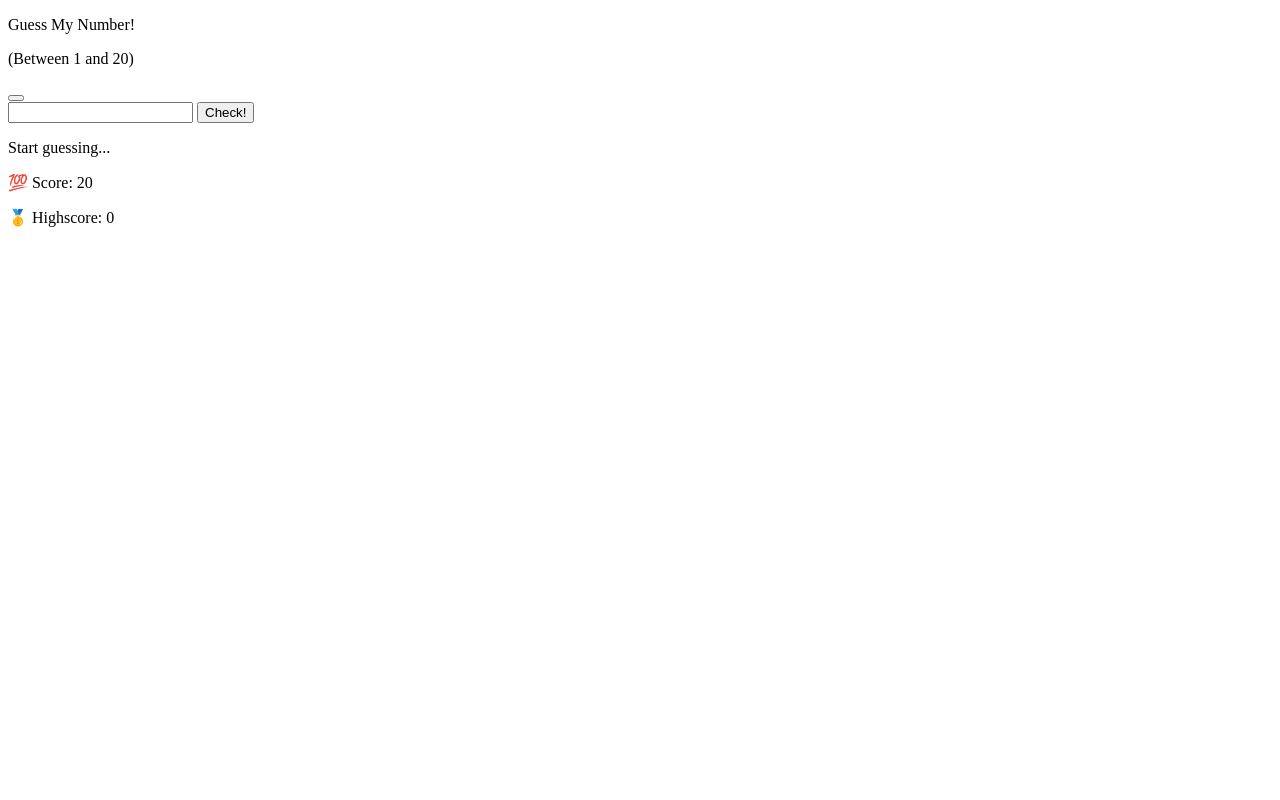
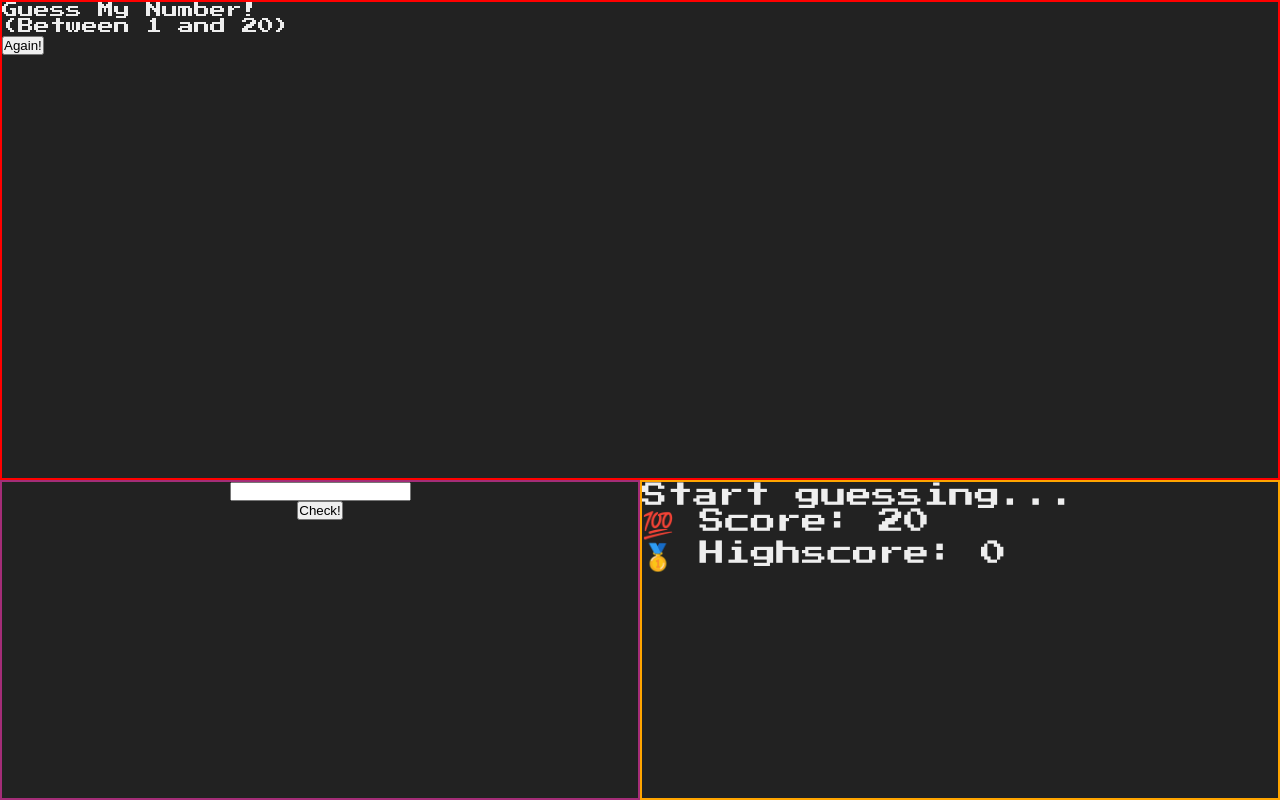
Before and after one commit to Adelsimed/Guess-my-number, a plain HTML site: page index.html in a window 1280 px wide. Drawn offline with Linux system fonts and the light colour scheme.

Commit message:
style the Layout of the page

```diff
--- a/index.html
+++ b/index.html
@@ -11,7 +11,7 @@
     <header>
       <p class="guess">Guess My Number!</p>
       <p class="between">(Between 1 and 20)</p>
-      <button class="btn again"></button>
+      <button class="btn again">Again!</button>
     </header>
     <main>
       <section class="left">
--- a/style.css
+++ b/style.css
@@ -0,0 +1,46 @@
+@import url("https://fonts.googleapis.com/css?family=Press+Start+2P&display=swap");
+
+* {
+  margin: 0;
+  padding: 0;
+  box-sizing: inherit;
+}
+
+html {
+  font-size: 62.5%%;
+  box-sizing: border-box;
+}
+
+body {
+  font-family: "Press Start 2P", sans-serif;
+  color: #eee;
+  background-color: #222;
+}
+
+/* LAYOUT */
+
+header {
+  position: relative;
+  height: 60vh;
+  border-bottom: 7px solid #eee;
+  border: solid red 2px;
+}
+
+main {
+  height: 40vh;
+  display: flex;
+}
+
+.left {
+  border: solid 2px rgb(164, 45, 120);
+  width: 52rem;
+  display: flex;
+  flex-direction: column;
+  align-items: center;
+}
+
+.right {
+  border: solid 2px orange;
+  width: 52rem;
+  font-size: 1.6rem;
+}
```
